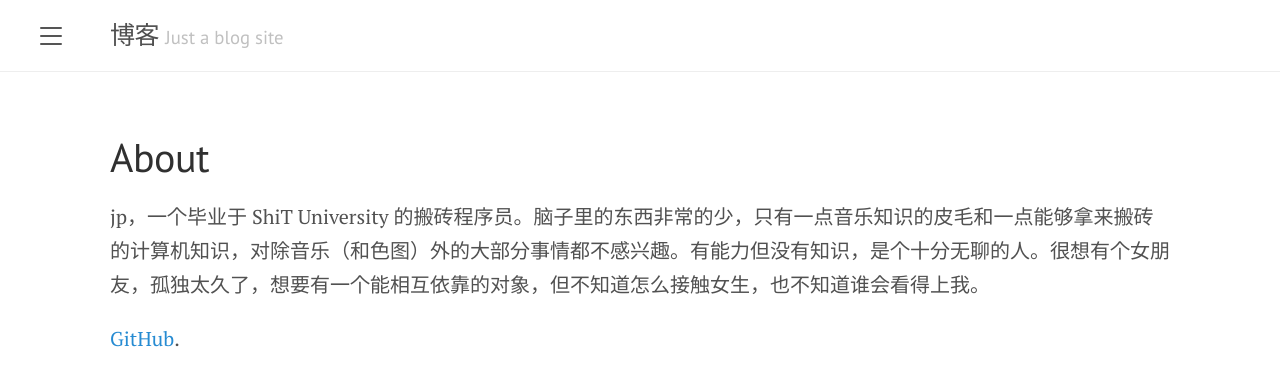
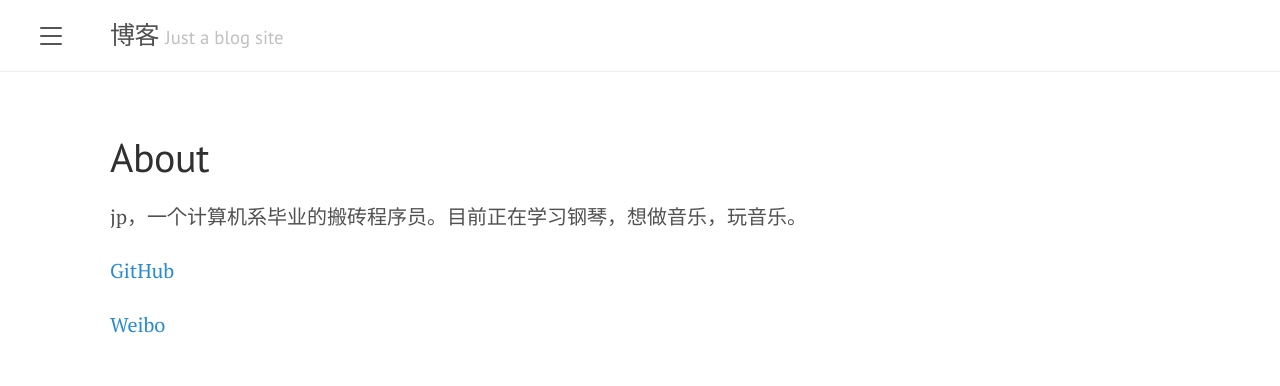
Before and after one commit to jpswing/jpswing.github.io, a Jekyll site: the page built from about.md, in a window 1280 px wide. Shown: the top 386 px of the page. Built offline with Jekyll 4.4.1, drawn with Linux system fonts in a browser that asks for light colours.

Commit message:
Update about.md

```diff
--- a/about.md
+++ b/about.md
@@ -3,6 +3,8 @@ layout: page
 title: About
 ---
 
-jp，一个毕业于 ShiT University 的搬砖程序员。脑子里的东西非常的少，只有一点音乐知识的皮毛和一点能够拿来搬砖的计算机知识，对除音乐（和色图）外的大部分事情都不感兴趣。有能力但没有知识，是个十分无聊的人。很想有个女朋友，孤独太久了，想要有一个能相互依靠的对象，但不知道怎么接触女生，也不知道谁会看得上我。
+jp，一个计算机系毕业的搬砖程序员。目前正在学习钢琴，想做音乐，玩音乐。
 
-[GitHub](https://github.com/jpswing/).
+[GitHub](https://github.com/jpswing/)
+
+[Weibo](https://weibo.com/u/1840423243)
```
